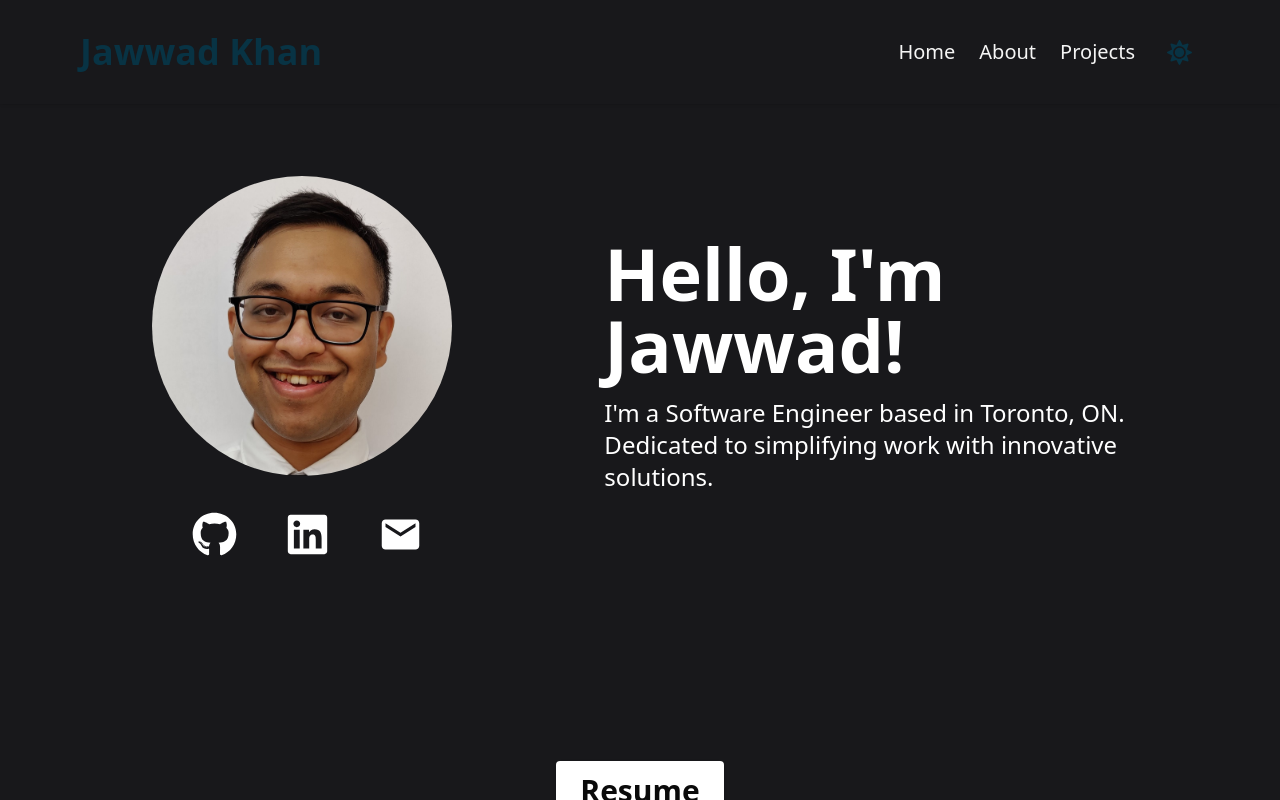
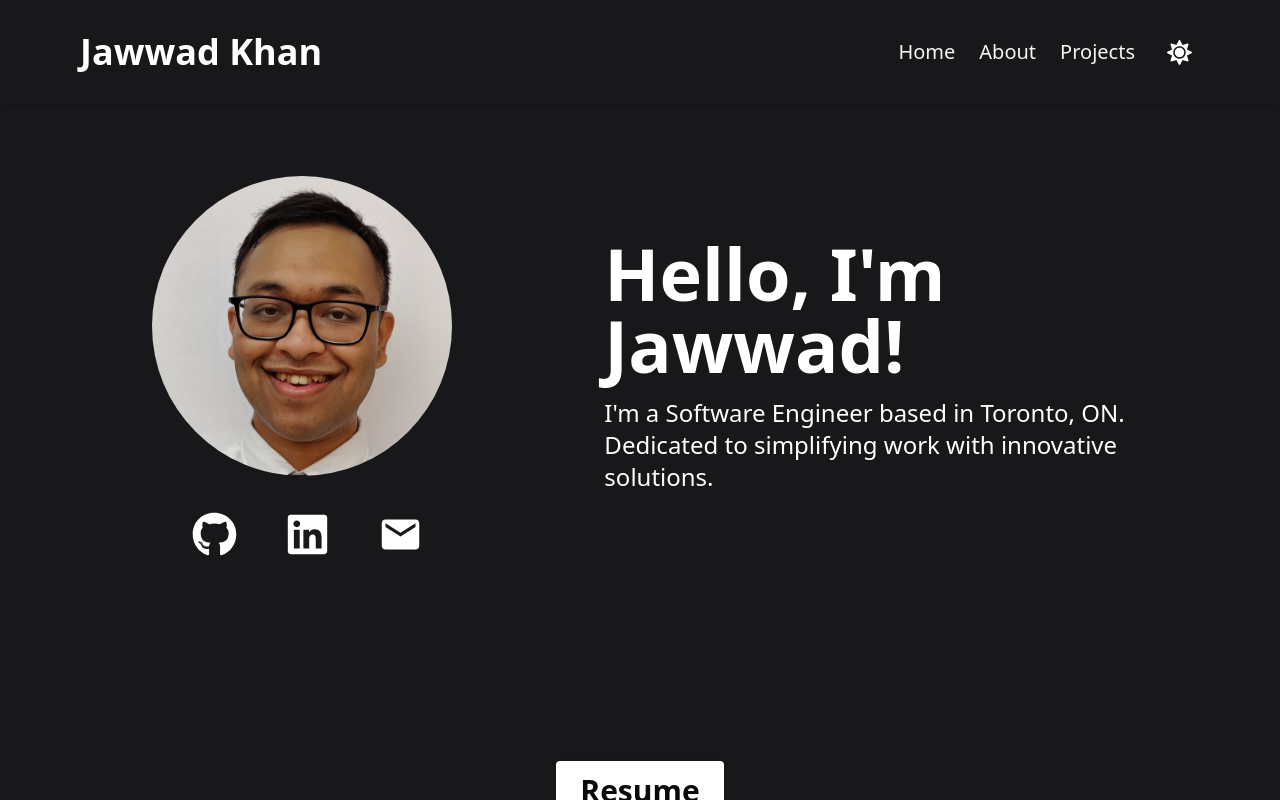
Before and after one commit to JawwadK/tailwind-portfolio, a Next.js app: page / in a window 1280 px wide. Both pictures are taken after a click on the button 1179 px from the left and 52 px from the top of the page. Shown: the top 800 px of the page. Built offline with nearby package versions, Linux system fonts and the light colour scheme.

Commit message:
Fixed coloring problems on navbar

```diff
--- a/components/Navbar.tsx
+++ b/components/Navbar.tsx
@@ -30,7 +30,7 @@ const Navbar = () => {
 
   return (
     <>
-      <header className="w-full mx-auto px-4 bg-slate-50 shadow fixed top-0 z-50 sm:px-20 dark:bg-zinc-900 dark:border-zinc-600 text-cyan-950">
+      <header className="w-full mx-auto px-4 bg-slate-50 shadow fixed top-0 z-50 sm:px-20 dark:bg-zinc-900 dark:border-zinc-600 text-cyan-950 dark:text-white">
         <div className="justify-between md:items-center md:flex ">
           <div>
             <div className="flex items-center justify-between py-3">
@@ -83,14 +83,14 @@ const Navbar = () => {
                   <button onClick={() => setTheme("light")} className="p-2">
                     <FaSun
                       size={25}
-                      className="transition ease-in-out hover:-translate-y-1 hover:scale-110 duration-100 cursor-pointer"
+                      className="transition ease-in-out hover:-translate-y-1 hover:scale-110 duration-100 cursor-pointer dark:text-white"
                     />
                   </button>
                 ) : (
                   <button onClick={() => setTheme("dark")} className="p-2">
                     <FaMoon
                       size={25}
-                      className="transition ease-in-out hover:-translate-y-1 hover:scale-110 duration-100 cursor-pointer"
+                      className="transition ease-in-out hover:-translate-y-1 hover:scale-110 duration-100 cursor-pointer dark:text-white"
                     />
                   </button>
                 )}
```
